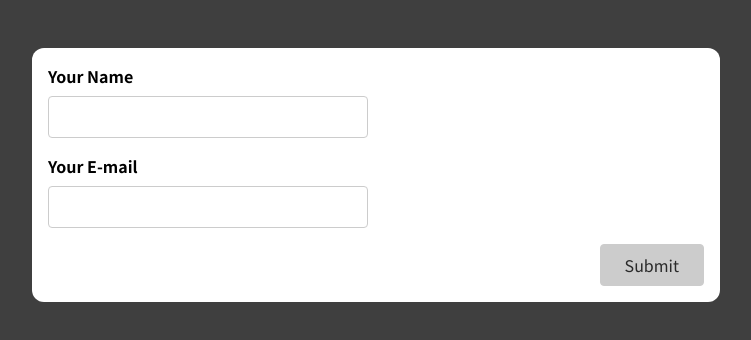
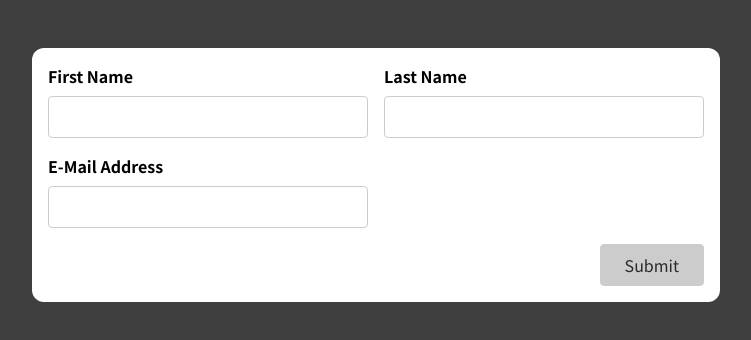
Before and after one commit to Tsitsey91/React-Complete-Guide-Course, a React (Create React App) app: page / in a window 1280 px wide. Shown: the top 340 px of the page, without its empty margins (264-1015 px from the left). Built offline with nearby package versions, Linux system fonts and the light colour scheme.

Commit message:
My Solution to the Challenge - applying our custom hook to a new form (firstname,lastname,email)

```diff
--- a/src/App.js
+++ b/src/App.js
@@ -1,9 +1,9 @@
-import SimpleInput from './components/SimpleInput';
+import BasicForm from './components/BasicForm';
 
 function App() {
   return (
     <div className="app">
-      <SimpleInput />
+      <BasicForm />
     </div>
   );
 }
--- a/src/components/BasicForm.js
+++ b/src/components/BasicForm.js
@@ -1,22 +1,92 @@
+import useInput from "../hooks/use-input";
+
 const BasicForm = (props) => {
+
+  const {
+    value: firstName,
+    isValid: firstNameIsValid,
+    hasError: firstNameIsInvalid,
+    handleValueInputChange: handleFirstNameInputChange,
+    handleValueInputBlur: handleFirstNameInputBlur,
+    reset: resetFirstName
+  } = useInput(value => value.trim() !== '')
+
+  const {
+    value: lastName,
+    isValid: lastNameIsValid,
+    hasError: lastNameIsInvalid,
+    handleValueInputChange: handleLastNameInputChange,
+    handleValueInputBlur: handleLastNameInputBlur,
+    reset: resetLastName
+  } = useInput(value => value.trim() !== '')
+
+  const {
+    value: email,
+    isValid: emailIsValid,
+    hasError: emailIsInvalid,
+    handleValueInputChange: handleEmailInputChange,
+    handleValueInputBlur: handleEmailInputBlur,
+    reset: resetEmail
+  } = useInput(value => value.includes('@'))
+
+
+  const handleFormSubmission = (event) => {
+    event.preventDefault()
+
+    if (!firstNameIsValid || !lastNameIsValid || !emailIsValid) {
+      return
+    }
+
+    resetFirstName()
+    resetLastName()
+    resetEmail()
+  }
+
+  const formIsValid = firstNameIsValid && lastNameIsValid && emailIsValid
+
+  const classesFirstName = firstNameIsInvalid ? 'form-control invalid' : 'form-control'
+  const classesLastName = lastNameIsInvalid ? 'form-control invalid' : 'form-control'
+  const classesEmail = emailIsInvalid ? 'form-control invalid' : 'form-control'
+
   return (
     <form>
       <div className='control-group'>
-        <div className='form-control'>
+        <div className={classesFirstName}>
           <label htmlFor='name'>First Name</label>
-          <input type='text' id='name' />
+          <input
+            type='text'
+            id='name'
+            onChange={handleFirstNameInputChange}
+            onBlur={handleFirstNameInputBlur}
+            value={firstName}
+          />
+          {firstNameIsInvalid && <p className="error-text">First name should not be empty</p>}
         </div>
-        <div className='form-control'>
+        <div className={classesLastName}>
           <label htmlFor='name'>Last Name</label>
-          <input type='text' id='name' />
+          <input
+            type='text'
+            id='name'
+            onChange={handleLastNameInputChange}
+            onBlur={handleLastNameInputBlur}
+            value={lastName}
+          />
+          {lastNameIsInvalid && <p className="error-text">Last name should not be empty</p>}
         </div>
       </div>
-      <div className='form-control'>
+      <div className={classesEmail}>
         <label htmlFor='name'>E-Mail Address</label>
-        <input type='text' id='name' />
+        <input
+          type='text'
+          id='name'
+          onChange={handleEmailInputChange}
+          onBlur={handleEmailInputBlur}
+          value={email}
+        />
+        {emailIsInvalid && <p className="error-text">Last name should not be empty</p>}
       </div>
       <div className='form-actions'>
-        <button>Submit</button>
+        <button disabled={!formIsValid} onClick={handleFormSubmission}>Submit</button>
       </div>
     </form>
   );
```
